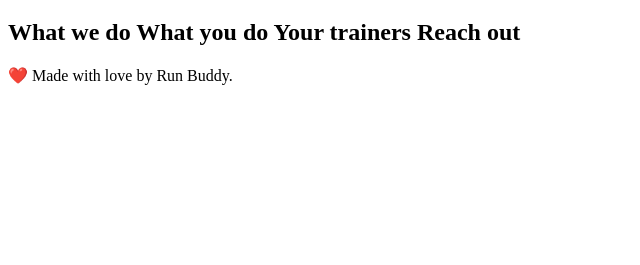
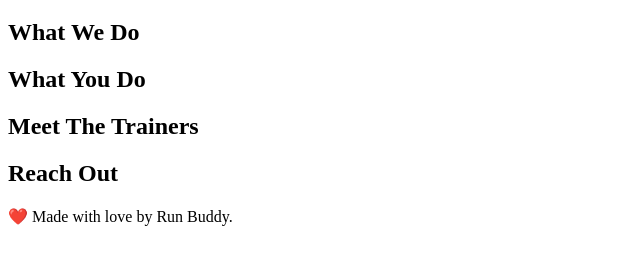
Before and after one commit to TravisSwift/run-buddy-redux, a plain HTML site: page index.html in a window 1280 px wide. Shown: the part 61-326 px from the top of the page, without its empty margins (0-640 px from the left). Drawn offline with Linux system fonts and the light colour scheme.

```diff
--- a/index.html
+++ b/index.html
@@ -8,15 +8,39 @@
 </head>
 <body>
 
-
+ <!--Navigation-->
     <header>
         <!-- Header Text-->
         <h1>Run Buddy</h1>
     </header>
 
+    <!-- hero-->
+    <section>
 
-    <!--Nav Text-->
-    <h2>What we do What you do Your trainers Reach out </h2>
+    </section>
+
+    <!-- "what we do" section-->
+    <section>
+        <h2>What We Do</h2>
+    </section>
+
+    <!--"What you do" section-->
+    <section>
+        <h2>What You Do</h2>
+    </section>
+
+    <!-- "Meet the trainers" section-->
+    <section>
+        <h2>Meet The Trainers</h2>
+    </section>
+
+        <!--"reach out" section-->
+        <section>
+            <h2>Reach Out</h2>
+        </section>
+
+
+    <!-- <h2>What we do What you do Your trainers Reach out </h2> -->
 
     <footer>❤️ Made with love by Run Buddy.</footer>
 </body>
```
